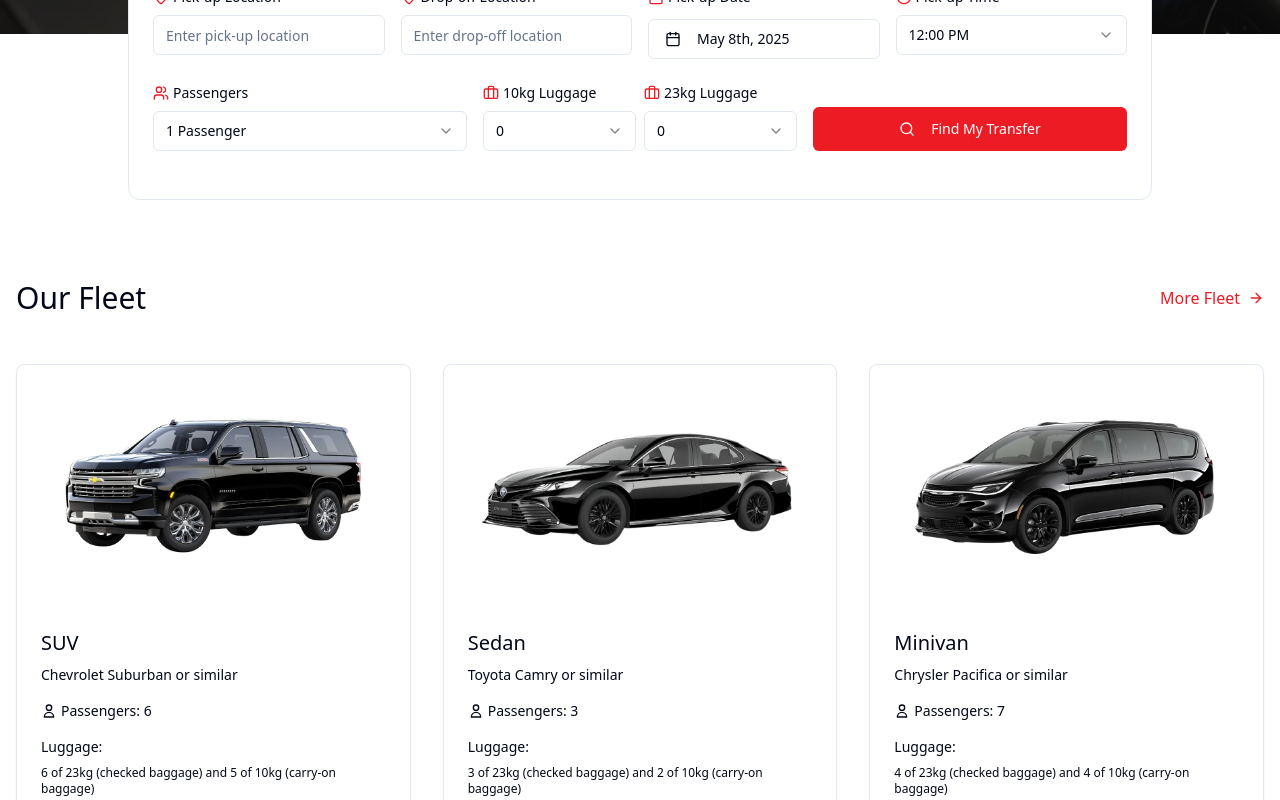
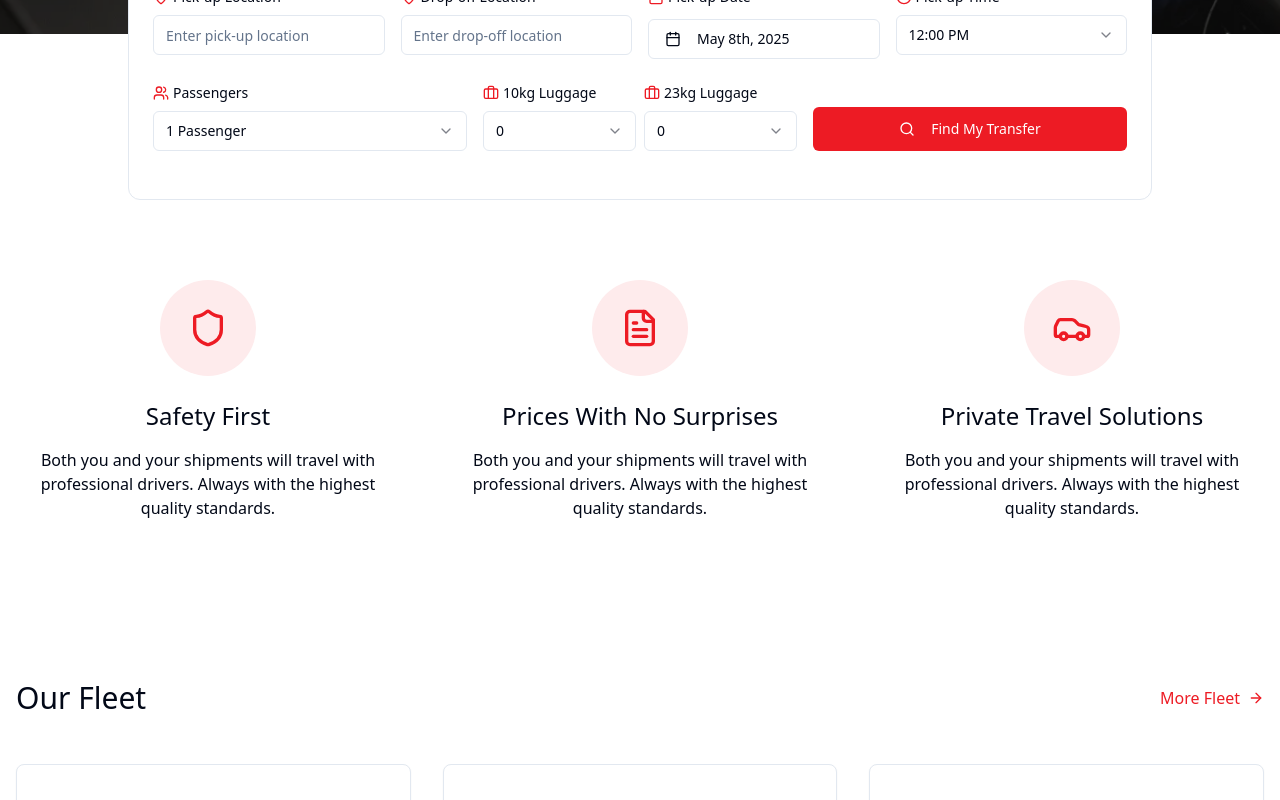
Before and after one commit to CostaMAyssa/Projeto-Transfer-website, a React (Vite) app: page / in a window 1280 px wide. Shown: the part 666-1466 px from the top of the page. Built offline with nearby package versions, Linux system fonts and the light colour scheme.

Commit message:
feat: Add benefits section
Adds a new section below the booking widget and above the "Our Fleet" section, showcasing the company's benefits. The section uses the same styling and text as the provided image, incorporating the company's font and colors.

```diff
--- a/src/pages/Index.tsx
+++ b/src/pages/Index.tsx
@@ -1,3 +1,4 @@
+
 import { Button } from "@/components/ui/button";
 import BookingWidget from "@/components/BookingWidget";
 import Navbar from "@/components/Navbar";
@@ -43,6 +44,46 @@ const Index = () => {
       <div className="container mx-auto px-4">
         <BookingWidget />
       </div>
+
+      {/* Benefits Section - NEW SECTION */}
+      <section className="py-20 bg-white">
+        <div className="container mx-auto px-4">
+          <div className="grid grid-cols-1 md:grid-cols-3 gap-12">
+            {/* Safety First */}
+            <div className="flex flex-col items-center text-center">
+              <div className="w-24 h-24 bg-brand-50 rounded-full flex items-center justify-center mb-6">
+                <Shield size={40} className="text-brand" />
+              </div>
+              <h3 className="text-2xl font-normal mb-4">Safety First</h3>
+              <p className="text-gray-600 font-light">
+                Both you and your shipments will travel with professional drivers. Always with the highest quality standards.
+              </p>
+            </div>
+
+            {/* Prices With No Surprises */}
+            <div className="flex flex-col items-center text-center">
+              <div className="w-24 h-24 bg-brand-50 rounded-full flex items-center justify-center mb-6">
+                <FileText size={40} className="text-brand" />
+              </div>
+              <h3 className="text-2xl font-normal mb-4">Prices With No Surprises</h3>
+              <p className="text-gray-600 font-light">
+                Both you and your shipments will travel with professional drivers. Always with the highest quality standards.
+              </p>
+            </div>
+
+            {/* Private Travel Solutions */}
+            <div className="flex flex-col items-center text-center">
+              <div className="w-24 h-24 bg-brand-50 rounded-full flex items-center justify-center mb-6">
+                <Car size={40} className="text-brand" />
+              </div>
+              <h3 className="text-2xl font-normal mb-4">Private Travel Solutions</h3>
+              <p className="text-gray-600 font-light">
+                Both you and your shipments will travel with professional drivers. Always with the highest quality standards.
+              </p>
+            </div>
+          </div>
+        </div>
+      </section>
 
       {/* Fleet Section */}
       <section className="py-20 container mx-auto px-4">
```
